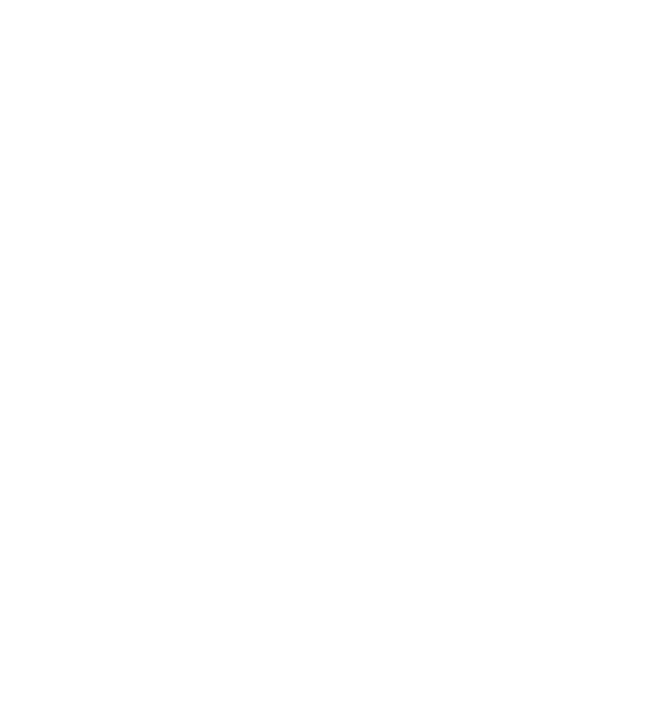
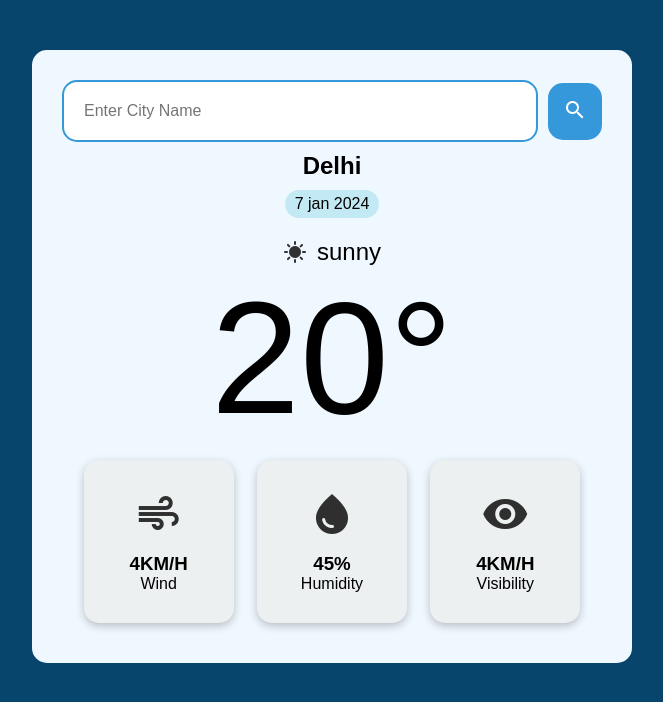
Before and after one commit to Ritik-Sharma-Git/PRODIGY_WD_05, a plain HTML site: page PRODIGY_WD_05/index.html in a window 1280 px wide. Shown: the whole page, without its empty margins (308-971 px from the left). Drawn offline with Linux system fonts and the light colour scheme; no server answers.

Commit message:
initial commit

```diff
--- a/PRODIGY_WD_05/index.html
+++ b/PRODIGY_WD_05/index.html
@@ -4,9 +4,53 @@
   <meta charset="UTF-8">
   <meta name="viewport" content="width=device-width, initial-scale=1.0">
   <link rel="stylesheet" href="style.css">
+  <link rel="stylesheet" href="https://fonts.googleapis.com/icon?family=Material+Icons">
   <title>Weather App</title>
 </head>
 <body>
+  <div class="weather-app">
+    <form class="search-form" action="">
+      <input class="city-input" type="text"
+      placeholder="Enter City Name"/>
+      <button class="search-btn" type="submit">
+        <i class="material-icons">search</i>
+      </button>
+    </form>
+    <div class="city-date-section">
+      <h2 class="city">Delhi</h2>
+      <p class="date">7 jan 2024</p>
+    </div>
+    <div class="temperature-info">
+      <div class="description">
+        <i class="material-icons">sunny</i>
+        <span class="description-text">sunny</span>
+      </div>
+      <div class="temp">20°</div>
+    </div>
+    <div class="additional-info">
+      <div class="wind-info">
+        <i class="material-icons">air</i>
+        <div>
+          <h3 class="wind-speed">4KM/H</h3>
+          <p class="wind-lebal">Wind</p>
+        </div>
+      </div>
+      <div class="humidity-info">
+        <i class="material-icons">water_drop</i>
+        <div>
+          <h3 class="humidity">45%</h3>
+          <p class="humidity-lebal">Humidity</p>
+        </div>
+      </div>
+      <div class="visibility-info">
+        <i class="material-icons">visibility</i>
+        <div>
+          <h3 class="visibility-distance">4KM/H</h3>
+          <p class="visibility-lebal">Visibility</p>
+        </div>
+      </div>
+    </div>
+  </div>
   <script src="script.js"></script>
 </body>
 </html>
--- a/PRODIGY_WD_05/script.js
+++ b/PRODIGY_WD_05/script.js
@@ -0,0 +1,10 @@
+const apiKey='38e72708358fd8fca41a64e6906efae8';
+const city="Pune";
+
+async function fettchWeatherData(){
+	const response = await fetch('https://api.openweathermap.org/data/2.5/weather?q=${city}&appid=${apiKey}');
+	const data = await response.json();
+	console.log(data);
+}
+
+fettchWeatherData();
--- a/PRODIGY_WD_05/style.css
+++ b/PRODIGY_WD_05/style.css
@@ -0,0 +1,114 @@
+*{
+    margin: 0;
+    padding: 0;
+    box-sizing: border-box;
+}
+
+body{
+    background-color: hsl(204, 86%, 23%);
+    font-family: Arial, Helvetica, sans-serif;
+    height: 100vh;
+}
+.weather-app{
+    background-color: aliceblue;
+    max-width: 600px;
+    margin: 50px auto;
+    padding: 30px;
+    border-radius: 15px ;
+}
+
+.search-form{
+    display: flex;
+    align-items: center;
+}
+input[type="text"]{
+    flex: 1;
+    padding: 20px;
+    border: 2px solid #3498db;
+    border-radius: 15px;
+    font-size: 1rem;
+
+}
+.search-btn{
+    background-color: #3498db;
+    color: white;
+    padding: 15px;
+    border: none;
+    border-radius: 15px;
+    margin-left: 10px;
+    cursor: pointer;
+    transition: background-color 0.3sec ease;
+}
+.search-btn:hover{
+    background-color: #09618d;
+}
+
+.city-date-section{
+    margin-top: 10px;
+    display: flex;
+    align-items: center;
+    justify-content: center;
+    flex-direction: column;
+    gap: 10px;
+}
+.city-date-section.city{
+    font-size: 2rem;
+    opacity: 0.9;
+}
+.city-date-section .date{
+    background-color: #c3eaf4;
+    border-radius: 15px;
+    padding: 5px 10px;
+}
+
+.temperature-info{
+    margin-top: 20px;
+    display: flex;
+    align-items:center;
+    justify-content: center;
+    flex-direction: column;
+}
+.temperature-info .temp{
+    font-size: 10rem;
+
+}
+.temperature-info .description{
+    display: flex;
+    align-items: center;
+    justify-content: center;
+    gap:10px;
+}
+.temperature-info .description i{
+    font-size: 1.5rem;
+    opacity: 0.8;
+}
+.temperature-info .description span{
+    font-size: 1.5rem;
+}
+.additional-info{
+    display: flex;
+    align-items: center;
+    justify-content: space-around;
+    padding: 10px;
+    /* background-color: #c3eaf4; */
+    border-radius: 15px;
+}
+.wind-info,.humidity-info,.visibility-info{
+    background-color: #ecf0f1;
+    width: 150px;
+    display: flex;
+    align-items: center;
+    justify-content: center;
+    flex-direction: column;
+    gap: 15PX;
+    border-radius: 15px;
+    padding: 30px 20px;
+    box-shadow: rgba(0, 0, 0, 0.24)0px 3px 8px;
+}
+.additional-info .material-icons{
+    font-size: 3rem;
+    opacity: 0.8;
+}
+.wind-info div,.humidity-info div , .visibility-info div{
+    text-align: center;
+}
```
